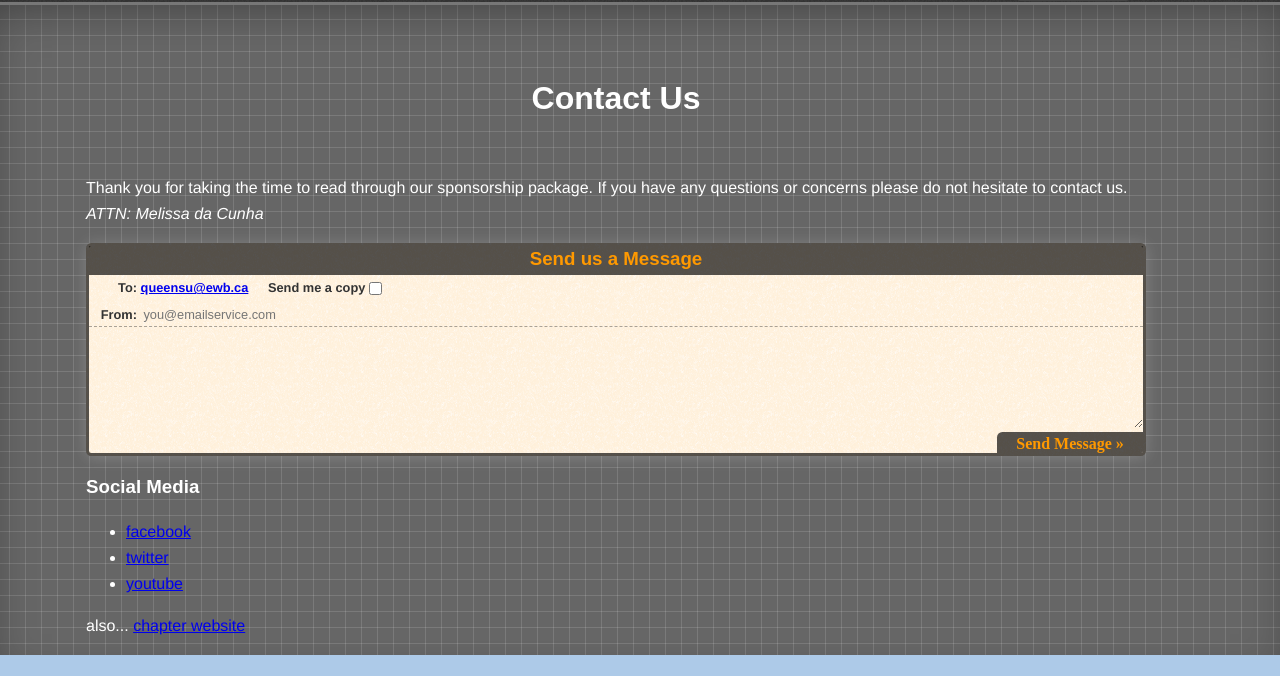
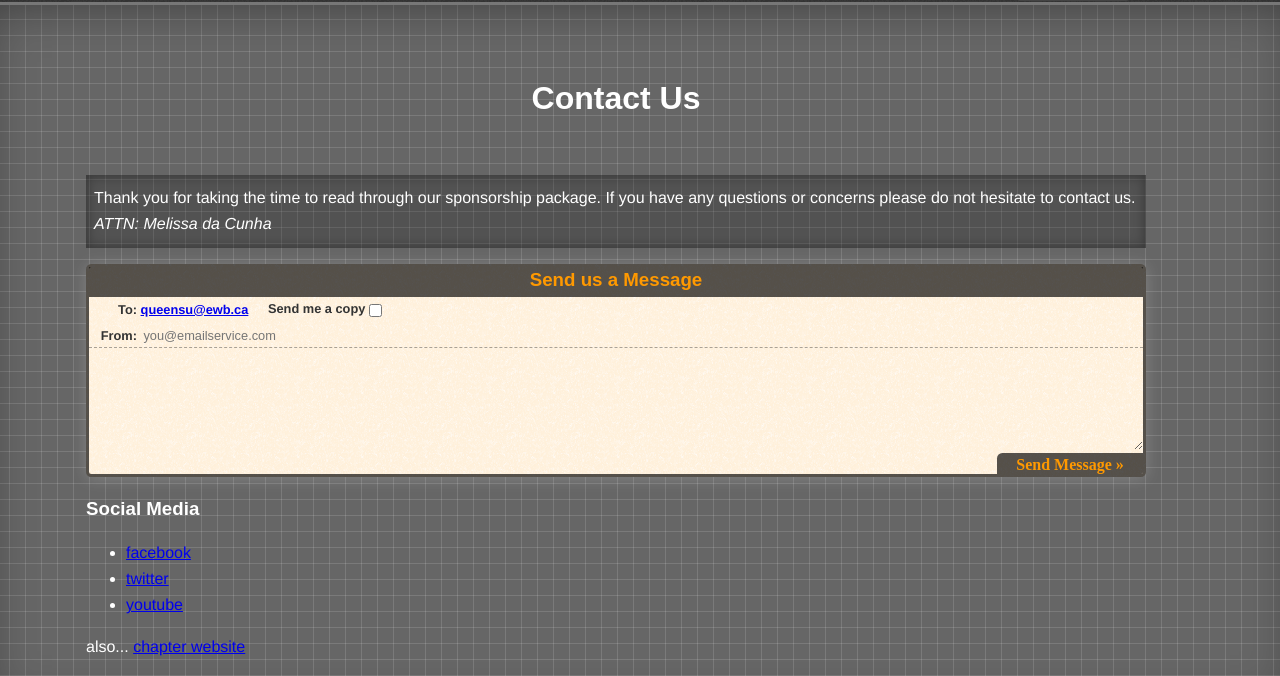
Before and after one commit to uniphil/QEWB-Sponsorship-Package, a Django app: page / in a window 1280 px wide. Shown: the part 4849-5525 px from the top of the page. Before the commit the page ends 5504 px from the top, so only its background shows below. Run offline with Django 3.2, Linux system fonts and the light colour scheme; some libraries are stand-ins or nearby versions; some web fonts are replaced.

Commit message:
contact us summary in a box

```diff
--- a/static/css/less/style.less
+++ b/static/css/less/style.less
@@ -352,6 +352,12 @@ nav {
     color: white;
     background: @dark-gray + #333 url('../img/head-grid.svg');
     .box-shadow(inset 0 1em 3em -1em rgba(0, 0, 0, 0.4));
+
+    &> .container > p {
+        padding: 0.667rem 0.5rem;
+        .box-shadow(inset 0 0 0.667em 0.1em rgba(0, 0, 0, 0.333));
+        background: rgba(0, 0, 0, 0.2);
+    }
 }
 #contact-form {
     position: relative;
@@ -527,6 +533,9 @@ nav {
         }
     }
 }
+#social {
+}
+
 
 .slider,
 .slider li {
--- a/static/css/style.css
+++ b/static/css/style.css
@@ -34,7 +34,7 @@ nav a:hover{text-decoration:underline;}
 #budget #prospects ul.prospect.Gold{border-color:#652;}#budget #prospects ul.prospect.Gold>h4{background:#652;}
 #budget #prospects ul.prospect.Platinum{border-color:#444;border-width:1px;}#budget #prospects ul.prospect.Platinum>h4{background:#444;}
 .js #chart-fallback{display:none;}
-#contact{color:white;background:#666666 url('../img/head-grid.svg');-webkit-box-shadow:inset 0 1em 3em -1em rgba(0, 0, 0, 0.4);-moz-box-shadow:inset 0 1em 3em -1em rgba(0, 0, 0, 0.4);box-shadow:inset 0 1em 3em -1em rgba(0, 0, 0, 0.4);}
+#contact{color:white;background:#666666 url('../img/head-grid.svg');-webkit-box-shadow:inset 0 1em 3em -1em rgba(0, 0, 0, 0.4);-moz-box-shadow:inset 0 1em 3em -1em rgba(0, 0, 0, 0.4);box-shadow:inset 0 1em 3em -1em rgba(0, 0, 0, 0.4);}#contact>.container>p{padding:0.667rem 0.5rem;-webkit-box-shadow:inset 0 0 0.667em 0.1em rgba(0, 0, 0, 0.333);-moz-box-shadow:inset 0 0 0.667em 0.1em rgba(0, 0, 0, 0.333);box-shadow:inset 0 0 0.667em 0.1em rgba(0, 0, 0, 0.333);background:rgba(0, 0, 0, 0.2);}
 #contact-form{position:relative;border:0.2em solid rgba(0, 0, 0, 0.667);border-radius:0.333rem;color:#333;background:url('../img/white-noise.png');box-shadow:0 0.1em 1em rgba(255, 255, 255, 0.2);}#contact-form h3{margin:0;padding-bottom:0.2em;text-align:center;background:rgba(0, 0, 0, 0.667);color:#ff9900;}
 #contact-form .messages{margin:0;padding:0;background:rgba(0, 0, 0, 0.5);list-style:none;z-index:1000;font-size:0.8rem;font-weight:bold;}#contact-form .messages li{line-height:1.2em;text-align:center;margin:0;padding:0.667rem 0 0.5rem;color:#333;background:rgba(255, 255, 255, 0.75);border-bottom:0.2rem solid black;}#contact-form .messages li.success{color:#373;background:#cfc;border-color:#373;}
 #contact-form .messages li.warning{color:#773;background:#ffc;border-color:#773;}
```
